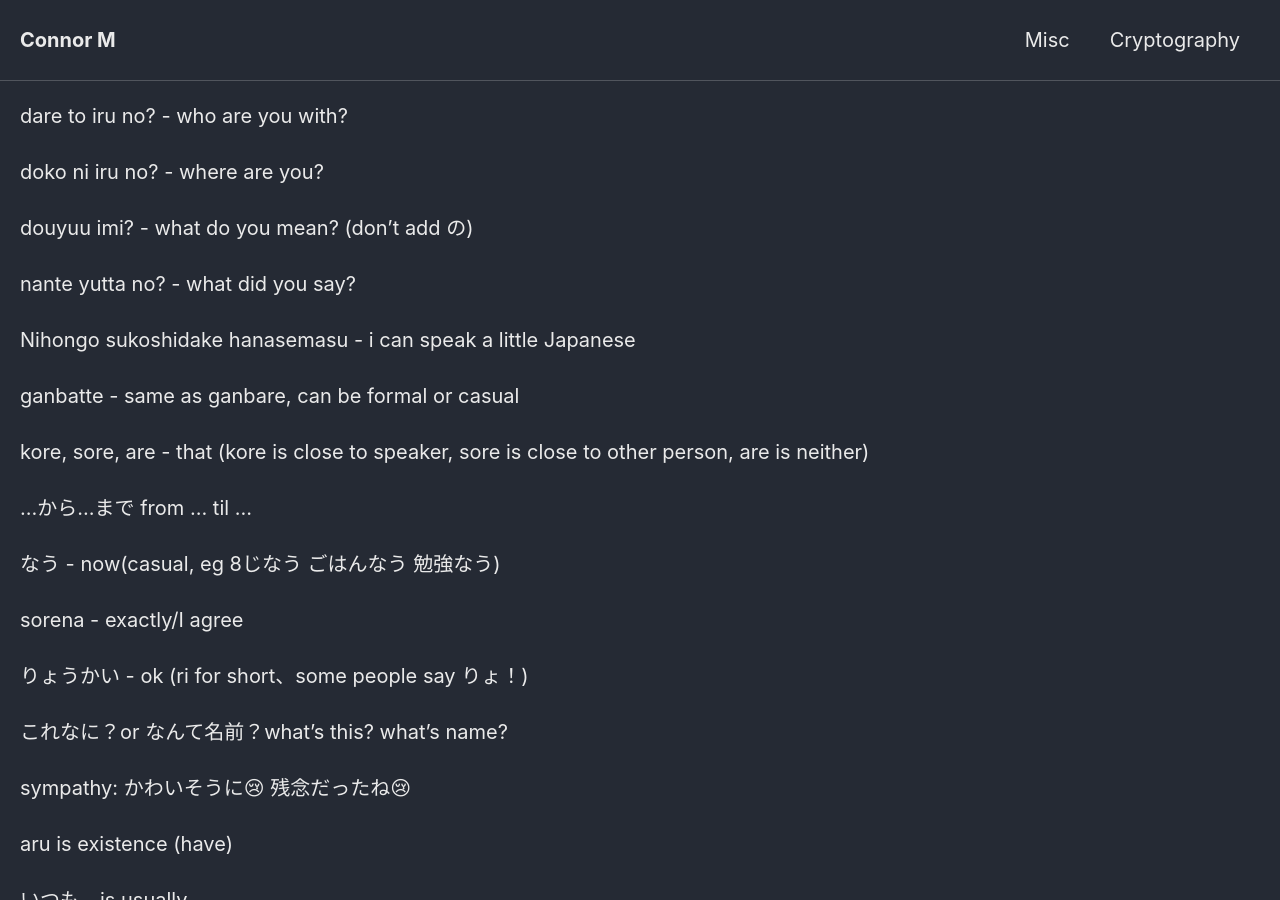
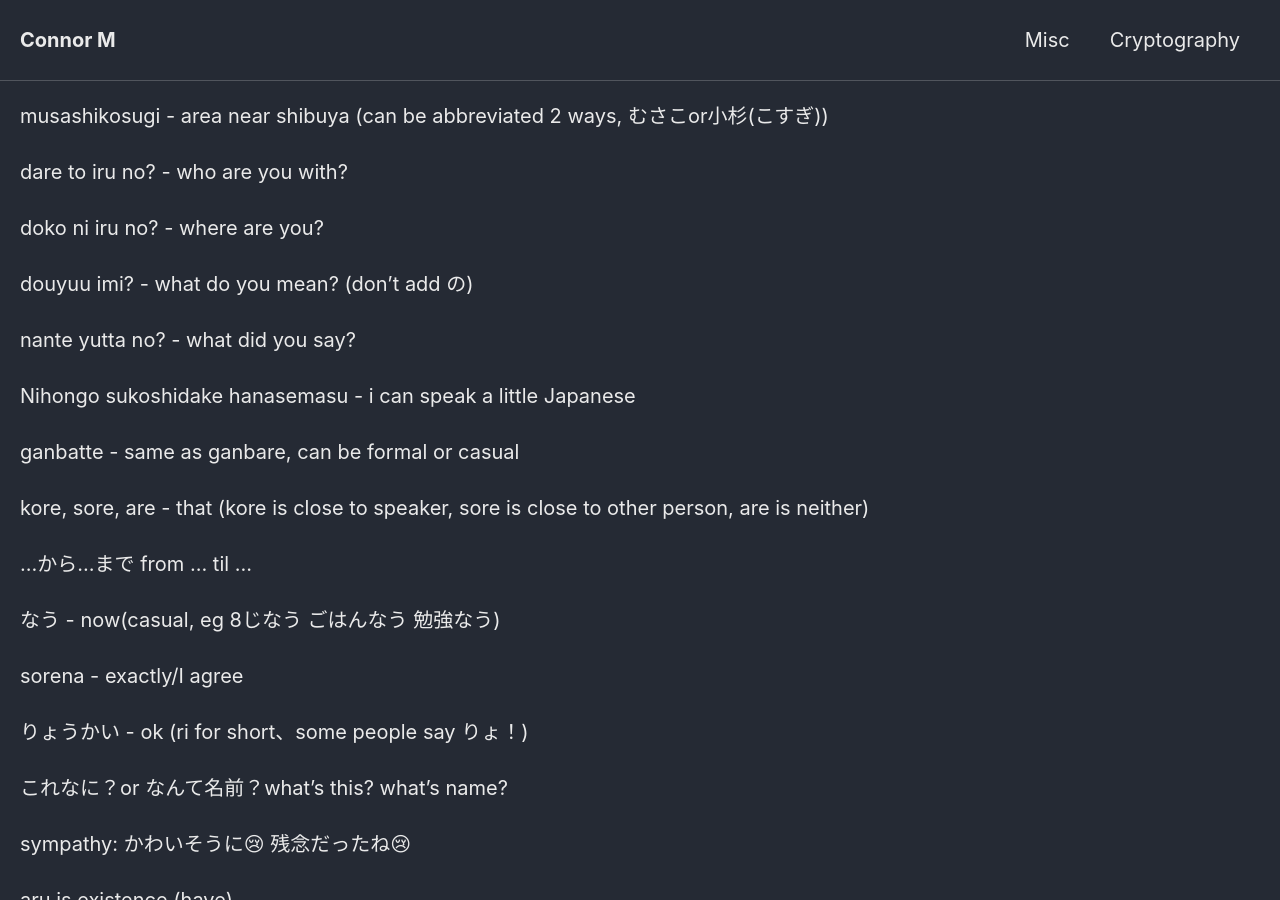
Before and after one commit to Connor-McCartney/Connor-McCartney.github.io, a Jekyll site: the page built from _pages/misc/japanese.md, in a window 1280 px wide and 900 px high. Built offline with Jekyll 4.4.1, drawn with Linux system fonts in a browser that asks for light colours; cached includes are drawn as plain includes; our own code applies the rules of GitHub Pages for plain Markdown files.

Commit message:
Update japanese.md

```diff
--- a/_pages/misc/japanese.md
+++ b/_pages/misc/japanese.md
@@ -1,3 +1,5 @@
+musashikosugi - area near shibuya (can be abbreviated 2 ways,  むさこor小杉(こすぎ))
+
 
 dare to iru no? - who are you with?
 
```
